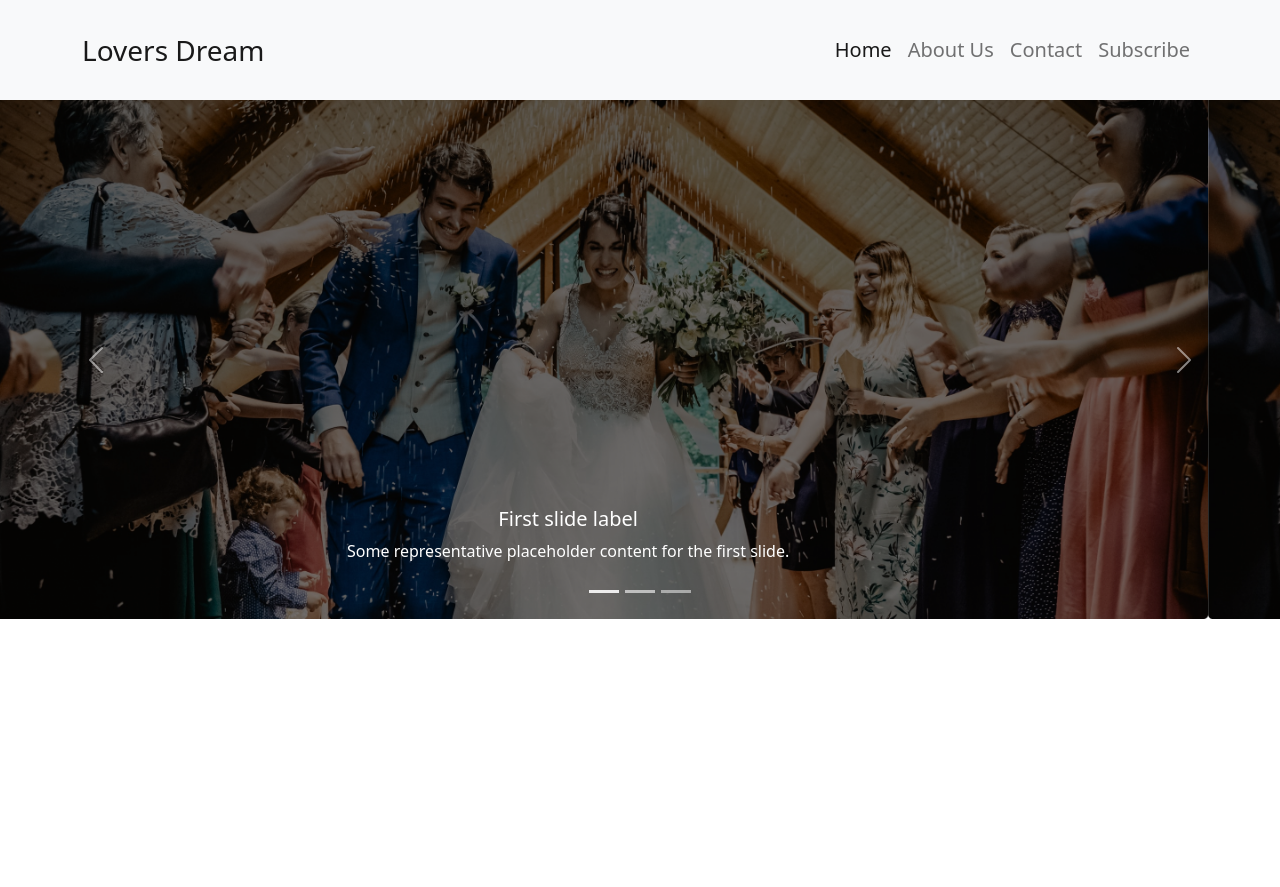
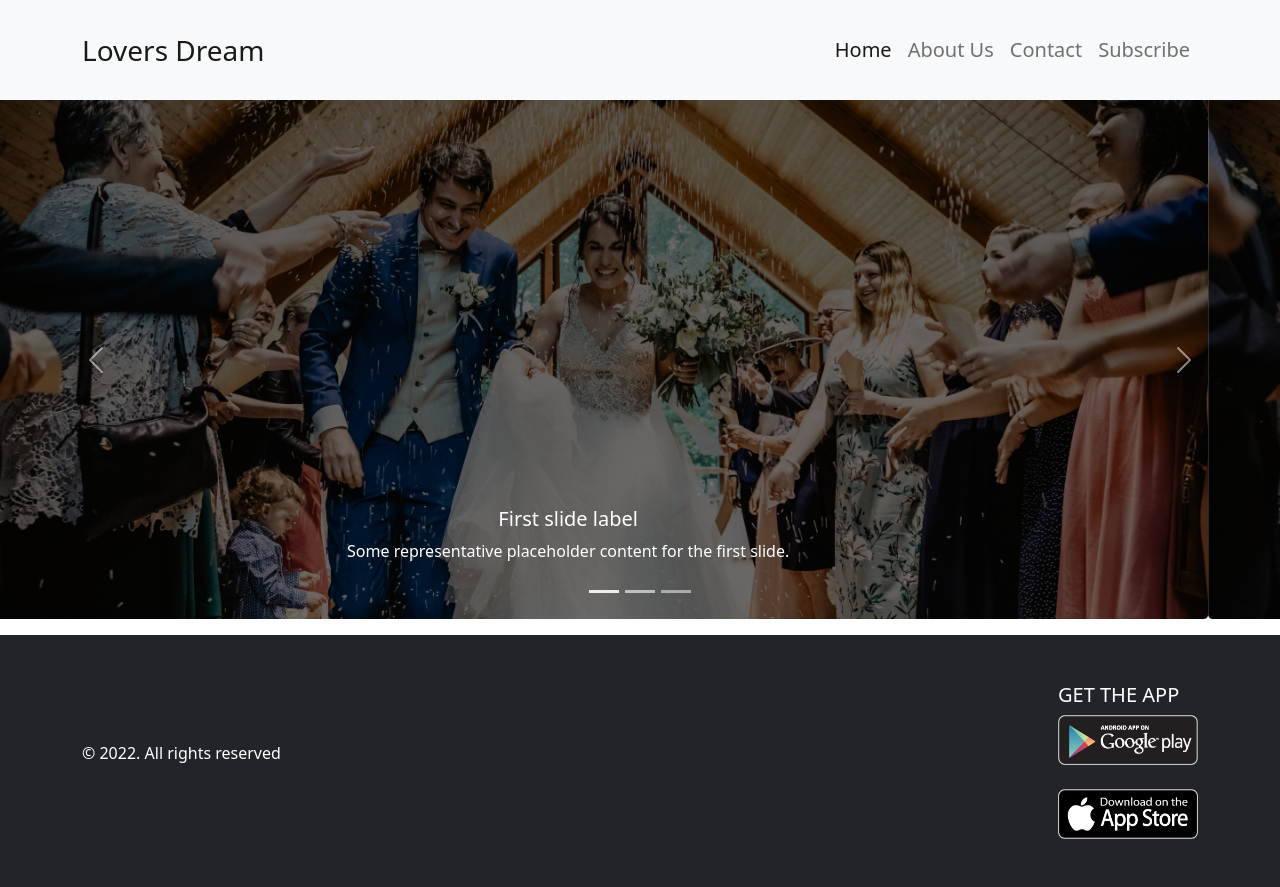
Before and after one commit to ReyadBinSatter/Lovers-Dream, a plain HTML site: page index.html in a window 1280 px wide. Before the commit the page ends 800 px from the top, so only its background shows below. Drawn offline with nearby package versions, Linux system fonts and the light colour scheme.

Commit message:
create footer

```diff
--- a/index.html
+++ b/index.html
@@ -38,7 +38,7 @@
           </nav>
 
           <!-- carousel -->
-          <div id="carouselExampleCaptions" class="carousel slide" data-bs-ride="carousel">
+          <div id="carouselExampleCaptions" class="carousel slide mb-3" data-bs-ride="carousel">
             <div class="carousel-indicators">
               <button type="button" data-bs-target="#carouselExampleCaptions" data-bs-slide-to="0" class="active" aria-current="true" aria-label="Slide 1"></button>
               <button type="button" data-bs-target="#carouselExampleCaptions" data-bs-slide-to="1" aria-label="Slide 2"></button>
@@ -78,6 +78,18 @@
             </button>
           </div>
     </header>
+    <footer class="py-5 bg-dark">
+        <div class="container d-flex align-items-center text-white">
+            <p>© 2022. All rights reserved</p>
+            <div class="ms-auto">
+                <h6 class="fs-5">GET THE APP</h6>
+                <a class="" href="https://play.google.com/store/apps/details?id=com.nintendo.zaka" target="blank"><img width="140" height="50" src="images/google-play.png"></a>
+                <br><br>
+                <a class="" href="https://apps.apple.com/us/app/nickelodeon-extreme-tennis/id1536207521"><img width="140" height="50" src="images/apple-app.png"></a>
+            </div>
+        </div>
+
+    </footer>
     <!-- bootstrap js cdn -->
     <script src="https://cdn.jsdelivr.net/npm/bootstrap@5.1.3/dist/js/bootstrap.bundle.min.js" integrity="sha384-ka7Sk0Gln4gmtz2MlQnikT1wXgYsOg+OMhuP+IlRH9sENBO0LRn5q+8nbTov4+1p" crossorigin="anonymous"></script>
 </body>
```
